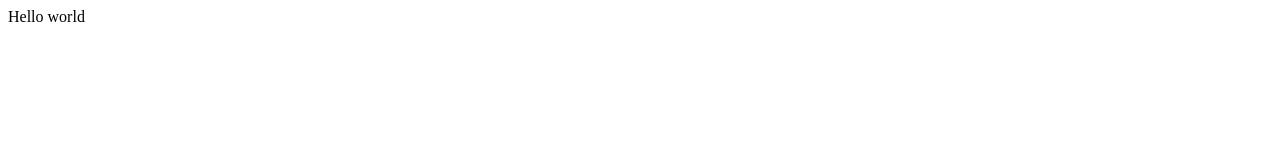
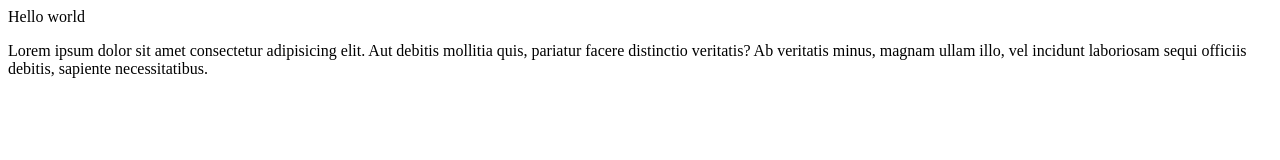
Before and after one commit to Mekah09/git-test, a plain HTML site: page index.html in a window 1280 px wide. Drawn offline with Linux system fonts and the light colour scheme.

Commit message:
added a paragraph

```diff
--- a/index.html
+++ b/index.html
@@ -1,11 +1,17 @@
 <!DOCTYPE html>
 <html lang="en">
+
 <head>
   <meta charset="UTF-8">
   <meta name="viewport" content="width=device-width, initial-scale=1.0">
   <title>Document</title>
 </head>
+
 <body>
   Hello world
+  <p>Lorem ipsum dolor sit amet consectetur adipisicing elit. Aut debitis mollitia quis, pariatur facere distinctio
+    veritatis? Ab veritatis minus, magnam ullam illo, vel incidunt laboriosam sequi officiis debitis, sapiente
+    necessitatibus.</p>
 </body>
+
 </html>
```
